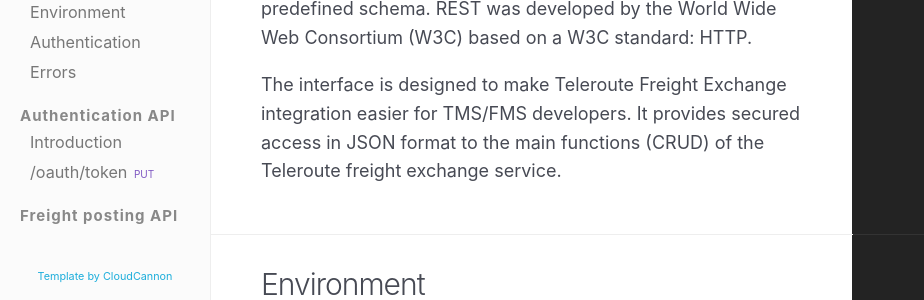
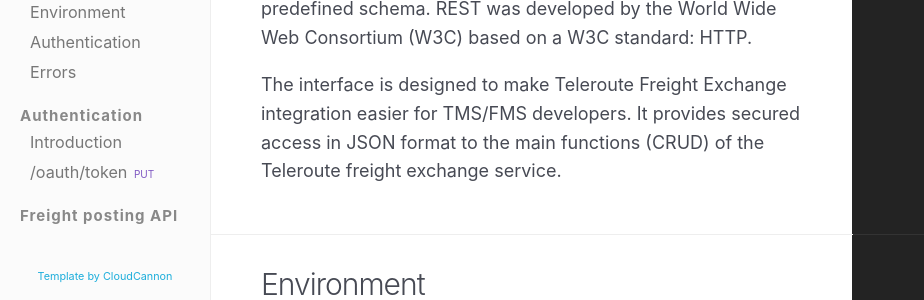
Before and after one commit to pierreyb/telerouteAPI, a Jekyll site: the page built from index.html, in a window 1280 px wide. Shown: the part 190-490 px from the top of the page, without its empty margins (0-924 px from the left). Built offline with Jekyll 4.4.1, drawn with Linux system fonts in a browser that asks for light colours; nearby versions of some CDN libraries; some of the changed lines change nothing that is shown.

Commit message:
Updated '_config.yml' via CloudCannon

```diff
--- a/_config.yml
+++ b/_config.yml
@@ -10,17 +10,11 @@
     title: Documentation
     position_number: 1
   auth_api:
-    title: Authentication API
+    title: Authentication
     position_number: 2
   freight_posting_api:
     title: Freight posting API
     position_number: 3
-#  freight_searching_api:
-#    title: Freight searching API
-#    position_number: 4
-#  vehicle_posting_api:
-##    title: Vehicle posting API
-#    position_number: 5
 plugins:
   - jekyll-sitemap
   - jekyll-seo-tag
```
